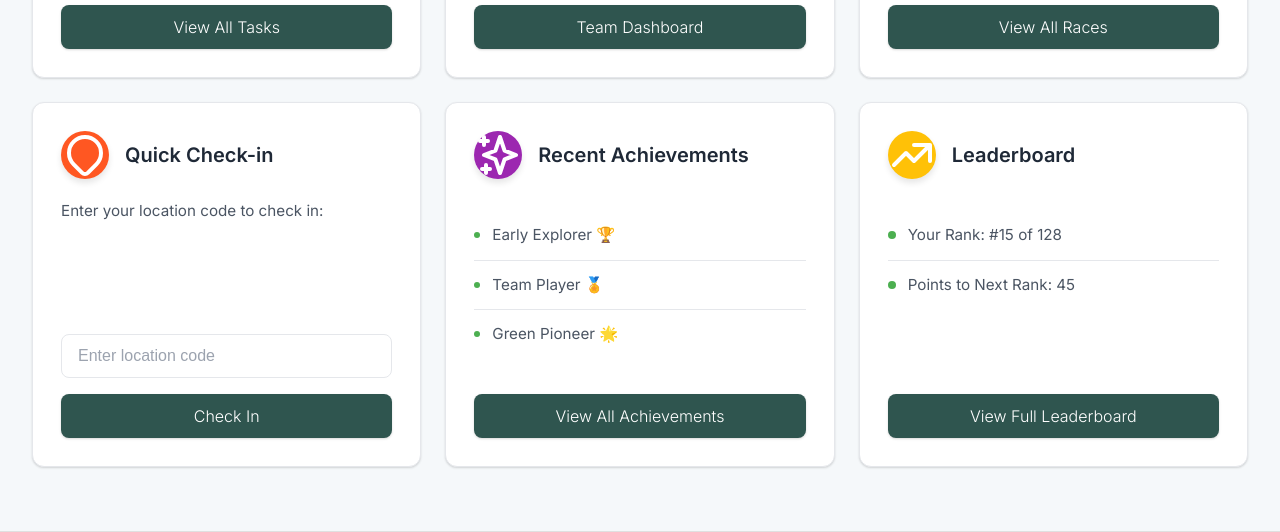
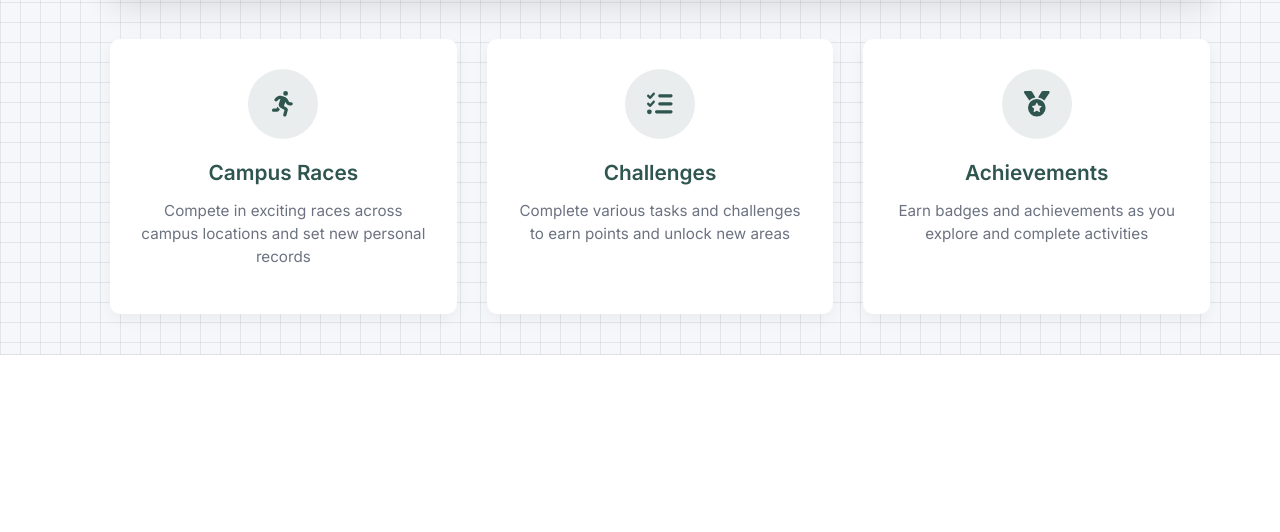
Before and after one commit to lmt610/ecm2434, a Django app: page / in a window 1280 px wide. Shown: the part 736-1268 px from the top of the page. After the commit the page ends 1091 px from the top, so only its background shows below. Run offline with Django 4.2, Linux system fonts and the light colour scheme.

Commit message:
restor welcome page to intended content

```diff
--- a/project/users/templates/users/welcome.html
+++ b/project/users/templates/users/welcome.html
@@ -1,202 +1,120 @@
 {% extends 'base.html' %}
 {% load static %}
 
-{% block title %}ExePLORE - Dashboard{% endblock %}
+{% block title %}ExePLORE - Welcome{% endblock %}
 
 {% block extra_css %}
-<link rel="stylesheet" href="{% static 'users/dashboard_styles.css' %}">
+<link rel="stylesheet" href="{% static 'users/welcome_styles.css' %}">
 {% endblock %}
 
 {% block content %}
-<div class="dashboard-container">
-    <!-- Main Stats Section -->
-    <div class="dashboard-header">
-        <div class="user-welcome">
-            <div class="user-avatar">
-                {{ username|first|upper }}
-            </div>
-            <div class="user-info">
-                <h1>Welcome back, {{ username }}!</h1>
-                <p>Stay green, keep exploring</p>
-            </div>
-        </div>
-        <div class="points-display">
-            <p>TOTAL POINTS</p>
-            <h2>{{ user_score }}</h2>
-        </div>
-    </div>
+<div class="welcome-page">
+    <div class="background-overlay"></div>
 
-    <!-- Quick Stats Summary -->
-    <div class="stats-summary">
-        <div class="stat-card">
-            <h3 class="stat-value">{{ tasks_completed|default:"0"}}</h3>
-            <p class="stat-label">Tasks Completed</p>
-        </div>
-        <div class="stat-card">
-            <h3 class="stat-value">5</h3>
-            <p class="stat-label">Achievements Completed</p>
-        </div>
-        <div class="stat-card">
-            <h3 class="stat-value">{{ races_completed|default:"0"}}</h3>
-            <p class="stat-label">Races Completed</p>
-        </div>
-        <div class="stat-card">
-            <h3 class="stat-value">{{distance_covered|default:"0"}}KM</h3>
-            <p class="stat-label">Distance Traveled</p>
-        </div>
-    </div>
+    <div class="welcome-container">
+        <div class="welcome-content">
+            <div class="welcome-text">
+                <h1>Welcome to <span class="brand-highlight">ExePLORE</span></h1>
+                <h2>Discover and Explore Exeter University's Campus</h2>
+                <p>Join exciting races, complete challenges, and compete with friends as you explore the beautiful University of Exeter campus.</p>
 
-    <!-- Main Dashboard Grid -->
-    <div class="dashboard-grid">
-        <!-- Active Tasks Card -->
-        <div class="dashboard-card">
-            <div class="card-header">
-                <div class="card-icon icon-tasks">
-                    <svg class="w-6 h-6" fill="none" stroke="currentColor" viewBox="0 0 24 24">
-                        <path stroke-linecap="round" stroke-linejoin="round" stroke-width="2" d="M9 5H7a2 2 0 00-2 2v12a2 2 0 002 2h10a2 2 0 002-2V7a2 2 0 00-2-2h-2M9 5a2 2 0 002 2h2a2 2 0 002-2M9 5a2 2 0 012-2h2a2 2 0 012 2m-6 9l2 2 4-4"/>
-                    </svg>
-                </div>
-                <h3 class="card-title">Active Tasks</h3>
-            </div>
-            <div class="card-content">
-                <p class="card-description">Your current sustainability challenges:</p>
-                <ul class="task-list">
-                    <li>Learn about renewable energy <span class="text-green-600">+10 pts</span></li>
-                    <li>Complete campus recycling route <span class="text-green-600">+20 pts</span></li>
-                    <li>Join a sustainability event <span class="text-green-600">+15 pts</span></li>
-                </ul>
-                <a href="{% url 'tasks' %}" class="btn-card">View All Tasks</a>
-            </div>
-        </div>
+                <div class="feature-points">
+                    <div class="feature-item">
+                        <div class="feature-icon">
+                            <i class="fas fa-map-marked-alt"></i>
+                        </div>
+                        <div class="feature-text">
+                            <h3>Interactive Races</h3>
+                            <p>Participate in time trials around campus</p>
+                        </div>
+                    </div>
 
-        <!-- Team Progress Card -->
-        <div class="dashboard-card">
-            <div class="card-header">
-                <div class="card-icon icon-teams">
-                    <svg class="w-6 h-6" fill="none" stroke="currentColor" viewBox="0 0 24 24">
-                        <path stroke-linecap="round" stroke-linejoin="round" stroke-width="2" d="M17 20h5v-2a3 3 0 00-5.356-1.857M17 20H7m10 0v-2c0-.656-.126-1.283-.356-1.857M7 20H2v-2a3 3 0 015.356-1.857M7 20v-2c0-.656.126-1.283.356-1.857m0 0a5.002 5.002 0 019.288 0M15 7a3 3 0 11-6 0 3 3 0 016 0zm6 3a2 2 0 11-4 0 2 2 0 014 0zM7 10a2 2 0 11-4 0 2 2 0 014 0z"/>
-                    </svg>
-                </div>
-                <h3 class="card-title">Team Progress</h3>
-            </div>
-            <div class="card-content">
-                <div class="recent-activities">
-                    <div class="activity-item">
-                        <span class="activity-dot"></span>
-                        <span>Weekly Challenge Progress: 75%</span>
+                    <div class="feature-item">
+                        <div class="feature-icon">
+                            <i class="fas fa-users"></i>
+                        </div>
+                        <div class="feature-text">
+                            <h3>Form Teams</h3>
+                            <p>Create or join teams to compete together</p>
+                        </div>
                     </div>
-                    <div class="activity-item">
-                        <span class="activity-dot"></span>
-                        <span>Team Rank: #3 of 12</span>
-                    </div>
-                    <div class="activity-item">
-                        <span class="activity-dot"></span>
-                        <span>Next Team Event: Tomorrow</span>
+
+                    <div class="feature-item">
+                        <div class="feature-icon">
+                            <i class="fas fa-trophy"></i>
+                        </div>
+                        <div class="feature-text">
+                            <h3>Leaderboards</h3>
+                            <p>Compare your results with other players</p>
+                        </div>
                     </div>
                 </div>
-                <a href="{% url 'team_list' %}" class="btn-card">Team Dashboard</a>
             </div>
-        </div>
 
-        <!-- Active Races Card -->
-        <div class="dashboard-card">
-            <div class="card-header">
-                <div class="card-icon icon-race">
-                    <svg class="w-6 h-6" fill="none" stroke="currentColor" viewBox="0 0 24 24">
-                        <path stroke-linecap="round" stroke-linejoin="round" stroke-width="2" d="M13 10V3L4 14h7v7l9-11h-7z"/>
-                    </svg>
+            <div class="auth-panel">
+                <div class="university-logo">
+                    <img src="{% static 'race/images/UniversityOfExeterLogo.png' %}" alt="University of Exeter Logo">
                 </div>
-                <h3 class="card-title">Active Races</h3>
-            </div>
-            <div class="card-content">
-                <div class="recent-activities">
-                    <div class="activity-item">
-                        <span class="activity-dot"></span>
-                        <span>Forum → Innovation Centre</span>
+
+                <div class="auth-options">
+                    <h3>Ready to start exploring?</h3>
+
+                    {% if messages %}
+                        <div class="messages">
+                            {% for message in messages %}
+                                <div class="message {% if message.tags %}{{ message.tags }}{% endif %}">
+                                    {{ message }}
+                                </div>
+                            {% endfor %}
+                        </div>
+                    {% endif %}
+
+                    <div class="auth-buttons">
+                        <a href="{% url 'login' %}" class="auth-button login-btn">
+                            <i class="fas fa-sign-in-alt"></i> Sign In
+                        </a>
+                        <a href="{% url 'register' %}" class="auth-button register-btn">
+                            <i class="fas fa-user-plus"></i> Register
+                        </a>
                     </div>
-                    <div class="activity-item">
-                        <span class="activity-dot"></span>
-                        <span>Library → Sports Park</span>
+
+                    <div class="auth-help">
+                        <p>New to ExePLORE? <a href="{% url 'register' %}">Create an account</a> to get started.</p>
                     </div>
                 </div>
-                <a href="{% url 'race' %}" class="btn-card">View All Races</a>
-            </div>
-        </div>
-
-        <!-- Quick Check-in Card -->
-        <div class="dashboard-card">
-            <div class="card-header">
-                <div class="card-icon icon-location">
-                    <svg class="w-6 h-6" fill="none" stroke="currentColor" viewBox="0 0 24 24">
-                        <path stroke-linecap="round" stroke-linejoin="round" stroke-width="2" d="M17.657 16.657L13.414 20.9a1.998 1.998 0 01-2.827 0l-4.244-4.243a8 8 0 1111.314 0z"/>
-                    </svg>
-                </div>
-                <h3 class="card-title">Quick Check-in</h3>
-            </div>
-            <div class="card-content">
-                <p class="card-description">Enter your location code to check in:</p>
-                <form class="location-form" onsubmit="return false;">
-                    <input type="text" class="location-input" placeholder="Enter location code" required>
-                    <button type="submit" class="btn-card">Check In</button>
-                </form>
-            </div>
-        </div>
-
-        <!-- Achievements Card -->
-        <div class="dashboard-card">
-            <div class="card-header">
-                <div class="card-icon icon-achievements">
-                    <svg class="w-6 h-6" fill="none" stroke="currentColor" viewBox="0 0 24 24">
-                        <path stroke-linecap="round" stroke-linejoin="round" stroke-width="2" d="M5 3v4M3 5h4M6 17v4m-2-2h4m5-16l2.286 6.857L21 12l-5.714 2.143L13 21l-2.286-6.857L5 12l5.714-2.143L13 3z"/>
-                    </svg>
-                </div>
-                <h3 class="card-title">Recent Achievements</h3>
-            </div>
-            <div class="card-content">
-                <ul class="task-list">
-                    <li>Early Explorer 🏆</li>
-                    <li>Team Player 🏅</li>
-                    <li>Green Pioneer 🌟</li>
-                </ul>
-                <button class="btn-card" onclick="alert('Coming soon!')">View All Achievements</button>
-            </div>
-        </div>
-
-        <!-- Leaderboard Preview Card -->
-        <div class="dashboard-card">
-            <div class="card-header">
-                <div class="card-icon icon-leaderboard">
-                    <svg class="w-6 h-6" fill="none" stroke="currentColor" viewBox="0 0 24 24">
-                        <path stroke-linecap="round" stroke-linejoin="round" stroke-width="2" d="M13 7h8m0 0v8m0-8l-8 8-4-4-6 6"/>
-                    </svg>
-                </div>
-                <h3 class="card-title">Leaderboard</h3>
-            </div>
-            <div class="card-content">
-                <div class="recent-activities">
-                    <div class="activity-item">
-                        <span class="activity-dot"></span>
-                        <span>Your Rank: #15 of 128</span>
-                    </div>
-                    <div class="activity-item">
-                        <span class="activity-dot"></span>
-                        <span>Points to Next Rank: 45</span>
-                    </div>
-                </div>
-                <a href="{% url 'user_leaderboard' %}" class="btn-card">View Full Leaderboard</a>
             </div>
         </div>
     </div>
 
-    <!-- Messages Section -->
-    {% if messages %}
-    <div class="messages-container">
-        {% for message in messages %}
-        <div class="message {% if message.tags %}{{ message.tags }}{% endif %}">
-            {{ message }}
+    <div class="features-section">
+        <div class="feature-card">
+            <div class="feature-icon">
+                <i class="fas fa-running"></i>
+            </div>
+            <h3>Campus Races</h3>
+            <p>Compete in exciting races across campus locations and set new personal records</p>
         </div>
-        {% endfor %}
+
+        <div class="feature-card">
+            <div class="feature-icon">
+                <i class="fas fa-tasks"></i>
+            </div>
+            <h3>Challenges</h3>
+            <p>Complete various tasks and challenges to earn points and unlock new areas</p>
+        </div>
+
+        <div class="feature-card">
+            <div class="feature-icon">
+                <i class="fas fa-medal"></i>
+            </div>
+            <h3>Achievements</h3>
+            <p>Earn badges and achievements as you explore and complete activities</p>
+        </div>
     </div>
-    {% endif %}
 </div>
 {% endblock %}
+
+{% block extra_js %}
+<script src="https://cdnjs.cloudflare.com/ajax/libs/font-awesome/6.5.1/js/all.min.js"></script>
+<script src="{% static 'users/welcome_script.js' %}"></script>
+{% endblock %}
```
